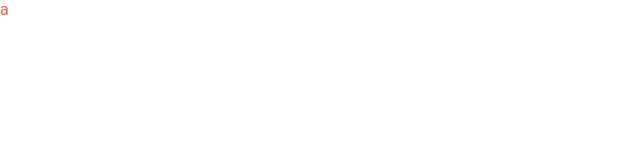
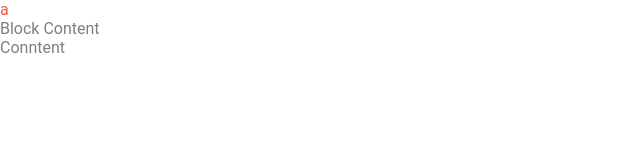
Before and after one commit to RaduGalac/wpresssite, a plain HTML site: page index.html in a window 1280 px wide. Shown: the whole page, without its empty margins (0-640 px from the left). Drawn offline with Linux system fonts and the light colour scheme.

Commit message:
BlockMain

```diff
--- a/index.html
+++ b/index.html
@@ -13,5 +13,8 @@
 <header>
 <nav><ul><li><a href="#">a</a></li></ul></nav>
 </header>
+<main><h1>Block Content</h1>
+<div class="block_content">Conntent</div>
+</main>
 </body>
 </html>
```
